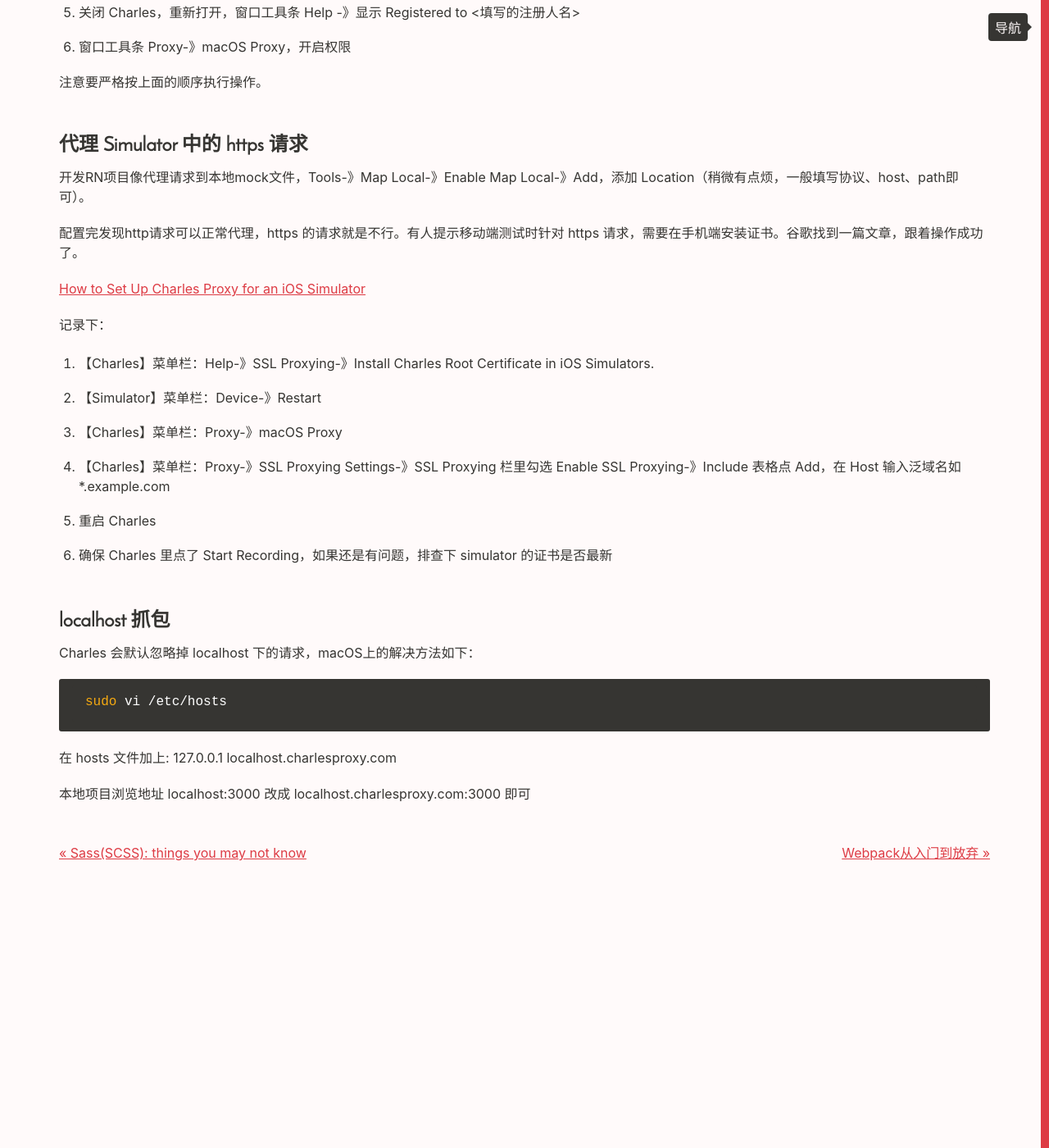
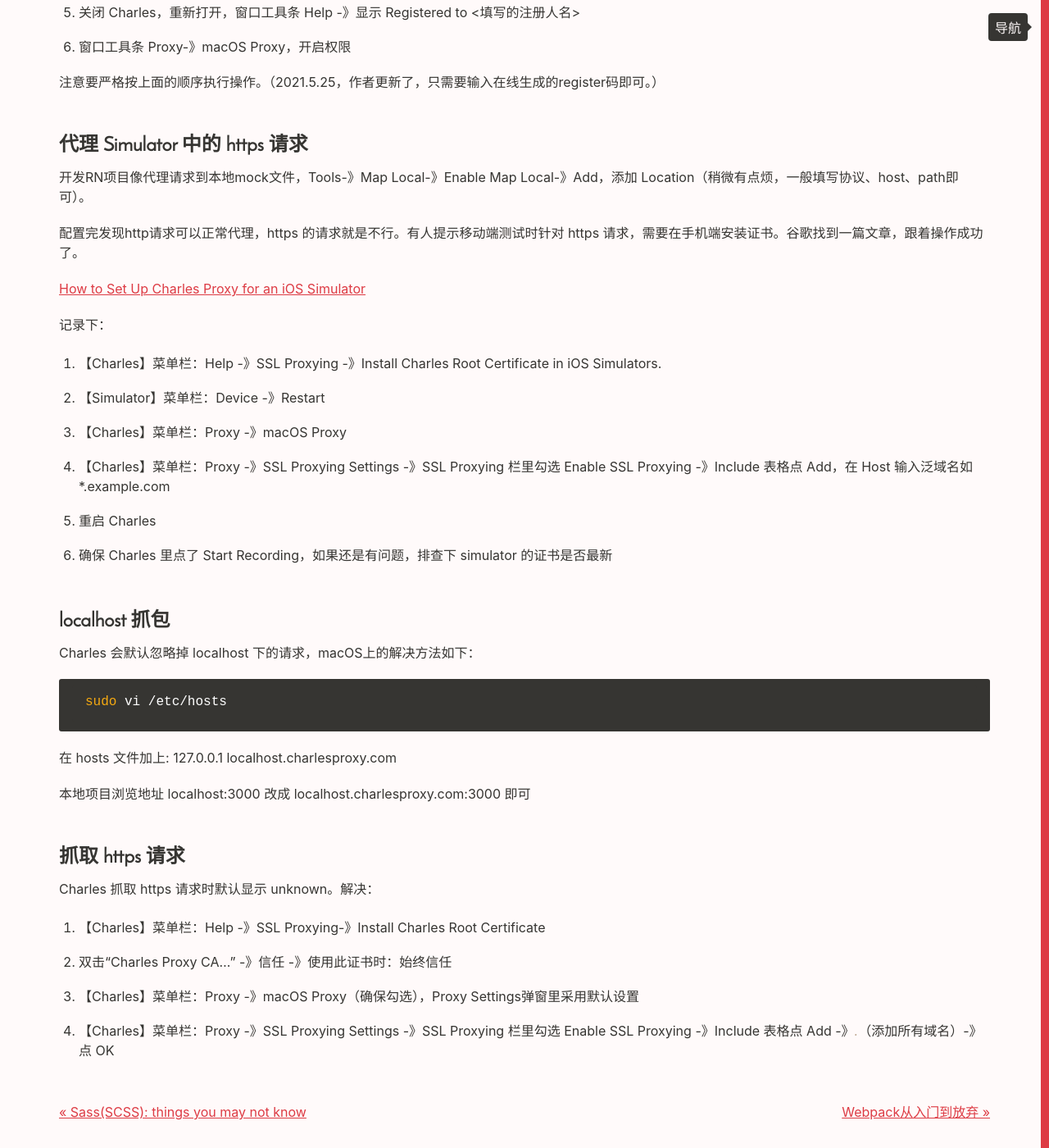
Before and after one commit to Vivi-wu/dive-into-web, a Jekyll site: the page built from _posts/2017-04-14-Fiddler-auto-responder.markdown, in a window 1280 px wide and 1400 px high, scrolled down 2793 px. Shown: the whole window at 82% size. Built offline with Jekyll 4.4.1, drawn with Linux system fonts in a browser that asks for light colours.

Commit message:
add blog for Liquid
- add Charles抓取https
- mod 优化zsh高亮

````diff
--- a/_posts/2015-06-22-Highlight-Git-branch-name.markdown
+++ b/_posts/2015-06-22-Highlight-Git-branch-name.markdown
@@ -50,7 +50,11 @@
 COLOR_DIR='%F{3}'
 COLOR_GIT='%F{39}'
 setopt PROMPT_SUBST
-export PROMPT='${COLOR_USR}%n@%M ${COLOR_DIR}%d ${COLOR_GIT}$(parse_git_branch)${COLOR_DEF} $ '
+export PROMPT='${COLOR_USR}%n@%M ${COLOR_DIR}%1d ${COLOR_GIT}$(parse_git_branch)${COLOR_DEF} $ '
 ```
 
 颜色不喜欢可以看[这里的88/256 Colors-》Foreground（text）](https://misc.flogisoft.com/bash/tip_colors_and_formatting)
+
+关于一些特殊符号的解释，如: %d，看这里[Prompt Expansion](http://zsh.sourceforge.net/Doc/Release/Prompt-Expansion.html)
+
+关于高亮当前目录`%d`，默认是the whole path。我觉得太长了，仅展示当前工作路径最后一个component（项目文件名）即可，通过在百分号和字母d之间加了一个数字1实现。
--- a/_posts/2017-04-14-Fiddler-auto-responder.markdown
+++ b/_posts/2017-04-14-Fiddler-auto-responder.markdown
@@ -82,7 +82,7 @@
 5. 关闭 Charles，重新打开，窗口工具条 Help -》显示 Registered to <填写的注册人名>
 6. 窗口工具条 Proxy-》macOS Proxy，开启权限
 
-注意要严格按上面的顺序执行操作。
+注意要严格按上面的顺序执行操作。（2021.5.25，作者更新了，只需要输入在线生成的register码即可。）
 
 ### 代理 Simulator 中的 https 请求
 
@@ -94,11 +94,10 @@
 
 记录下：
 
-1. 【Charles】菜单栏：Help-》SSL Proxying-》Install Charles Root
-Certificate in iOS Simulators.
-2. 【Simulator】菜单栏：Device-》Restart
-3. 【Charles】菜单栏：Proxy-》macOS Proxy
-4. 【Charles】菜单栏：Proxy-》SSL Proxying Settings-》SSL Proxying 栏里勾选 Enable SSL Proxying-》Include 表格点 Add，在 Host 输入泛域名如 *.example.com
+1. 【Charles】菜单栏：Help -》SSL Proxying -》Install Charles Root Certificate in iOS Simulators.
+2. 【Simulator】菜单栏：Device -》Restart
+3. 【Charles】菜单栏：Proxy -》macOS Proxy
+4. 【Charles】菜单栏：Proxy -》SSL Proxying Settings -》SSL Proxying 栏里勾选 Enable SSL Proxying -》Include 表格点 Add，在 Host 输入泛域名如 *.example.com
 5. 重启 Charles
 6. 确保 Charles 里点了 Start Recording，如果还是有问题，排查下 simulator 的证书是否最新
 
@@ -112,3 +111,12 @@
 在 hosts 文件加上: 127.0.0.1 localhost.charlesproxy.com
 
 本地项目浏览地址 localhost:3000 改成 localhost.charlesproxy.com:3000 即可
+
+### 抓取 https 请求
+
+Charles 抓取 https 请求时默认显示 unknown。解决：
+
+1. 【Charles】菜单栏：Help -》SSL Proxying-》Install Charles Root Certificate
+2. 双击“Charles Proxy CA...” -》信任 -》使用此证书时：始终信任
+3. 【Charles】菜单栏：Proxy -》macOS Proxy（确保勾选），Proxy Settings弹窗里采用默认设置
+4. 【Charles】菜单栏：Proxy -》SSL Proxying Settings -》SSL Proxying 栏里勾选 Enable SSL Proxying -》Include 表格点 Add -》*.*（添加所有域名）-》点 OK
````
Also changed, not shown: _posts/2021-05-18-Liquid.markdown (+12 -0 lines).
